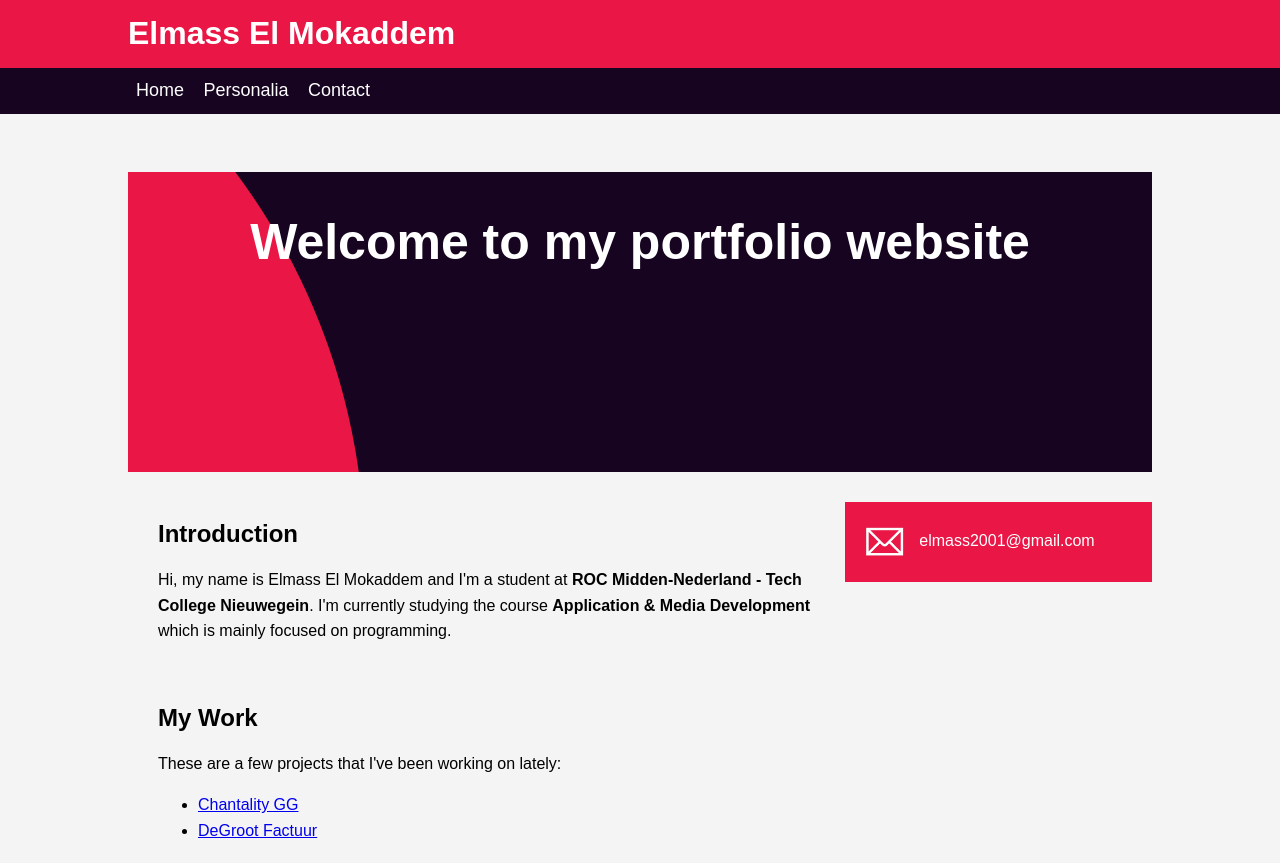
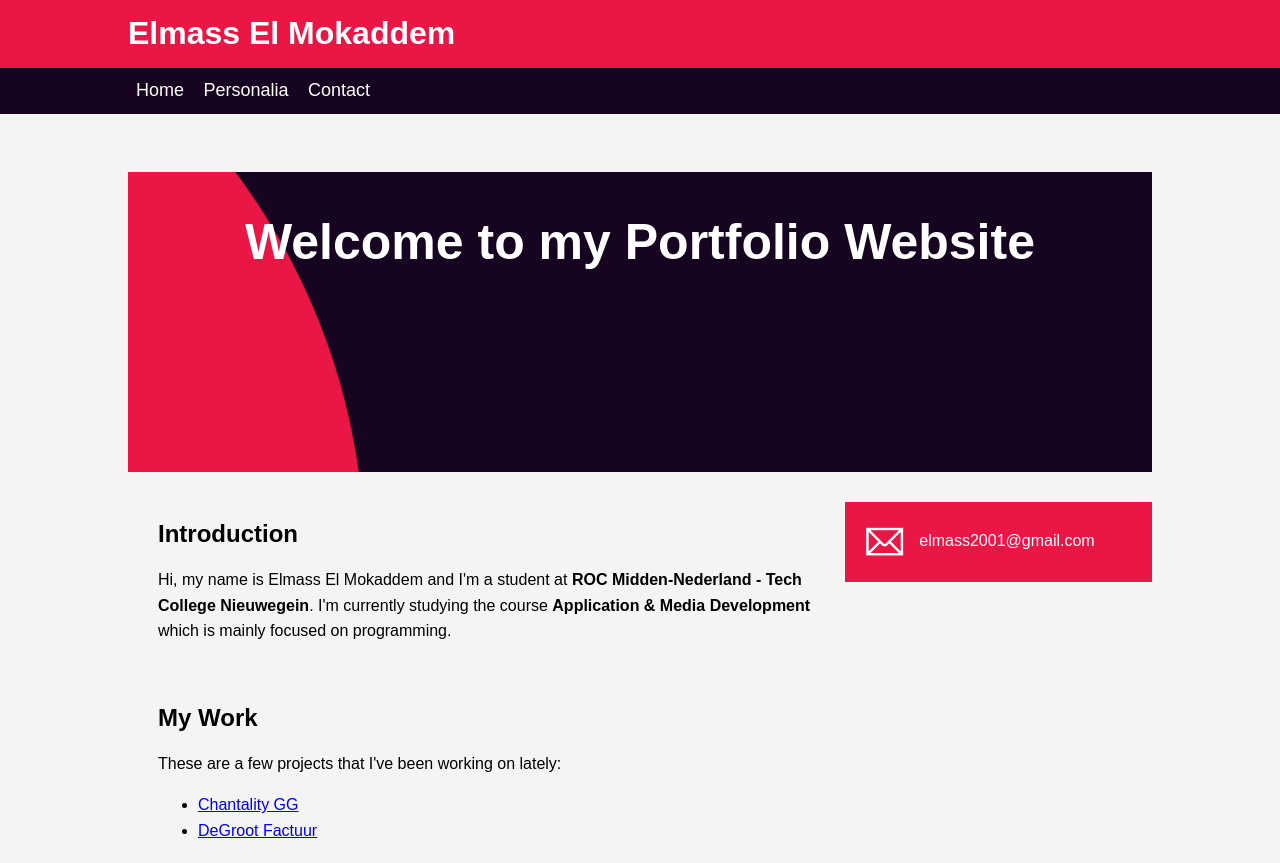
Before and after one commit to RabuDuckk/elmass.github.io, a plain HTML site: page index.html in a window 1280 px wide. Shown: the top 863 px of the page. Drawn offline with Linux system fonts and the light colour scheme.

Commit message:
Update index.html

```diff
--- a/index.html
+++ b/index.html
@@ -33,7 +33,7 @@
         <div class="container">
             <section id="showcase">
 
-                <h1>Welcome to my portfolio website</h1>
+                <h1>Welcome to my Portfolio Website</h1>
             </section>
 
             <section id="main">
```
